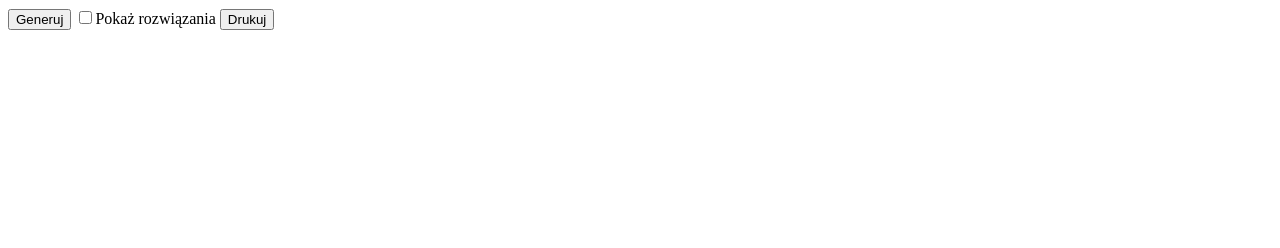
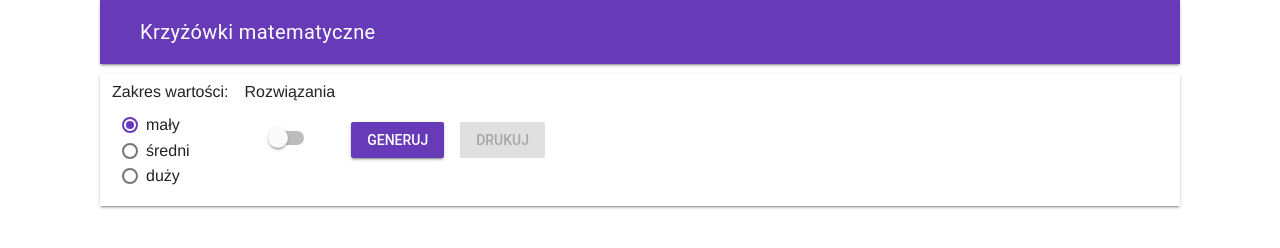
Before and after one commit to qbbalys/Math-Puzzle-Gen, a plain HTML site: page index.html in a window 1280 px wide. Drawn offline with nearby package versions, Linux system fonts and the light colour scheme.

Commit message:
Version 1.0

```diff
--- a/css/style.css
+++ b/css/style.css
@@ -1,35 +1,91 @@
 table.puzzle {
     margin: 20px;
-    float: left;
     border-collapse: collapse;
     text-align: center;
 }
 
 .puzzle tr {
-    height: 40px;
+    height: 25pt;
 }
 
 .puzzle td {
-    border: 1px solid black;
-    width: 40px;
+    border: 1pt solid black;
+    width: 25pt;
 }
 
 td.filled {
-    background-color: grey;
+    background-color: rgb(103,58,183);
 }
 
 td.solved {
-    background-color: lightgreen;
+    background-color: rgb(255,215,64);
+}
+
+.wrapper {
+    max-width: 1080px;
+    margin: 0 auto;
+}
+
+.container {
+    display: flex;
+    flex-wrap: wrap;
+    justify-content: space-around;
+}
+
+.mdl-layout__header-row {
+    padding: 0px 40px;
+}
+
+.menu {
+    margin: 10px 0px;
+    padding: 4px;
+    display: flex;
+    flex-wrap: wrap;
+}
+.menu-section {
+    margin: 0px 4px;
+    padding: 4px;
+}
+
+.menu-label {
+    font-size: 16px;
+}
+
+.menu-section-stacked {
+    display: flex;
+    flex-direction: column;
+    flex-wrap: wrap;
+    justify-content: space-around;
+}
+
+ul.options {
+    list-style-type: none;
+    padding: 10px;
+    margin: 0px;
+}
+
+.mdl-switch {
+    margin: 24px;
 }
 
 @media print {
     body * {
       visibility: hidden;
-      -webkit-print-color-adjust: exact !important;
     }
     #puzzles, #puzzles * {
       visibility: visible;
     }
+
+    td.filled {
+        background-color: gray !important;
+        -webkit-print-color-adjust: exact !important;
+    }
+
+    td.solved {
+        background-color: lightgray !important;
+        -webkit-print-color-adjust: exact !important;
+    }
+
     #puzzles {
       position: absolute;
       left: 0;
--- a/index.html
+++ b/index.html
@@ -4,15 +4,67 @@
 <head>
     <meta charset="utf-8">
     <title>Math Puzzle Generator</title>
+    <link rel="stylesheet" href="https://fonts.googleapis.com/icon?family=Material+Icons">
+    <link rel="stylesheet" href="https://code.getmdl.io/1.3.0/material.deep_purple-amber.min.css" />
     <link rel="stylesheet" href="css/style.css">
 </head>
 
 <body>
-    <button type="button" onclick="generatePuzzles()">Generuj</button>
-    <label><input id="solvedCheckbox" type="checkbox" onchange="displayPuzzles()">Pokaż rozwiązania</label>
-    <button type="button" onclick="window.print()">Drukuj</button>
-    <div id="puzzles"></div>
-    <script src="js/data.js" ></script>
+    <div class="wrapper mdl-layout--fixed-header">
+        <header class="mdl-layout__header">
+            <div class="mdl-layout__header-row">
+                <span class="mdl-layout-title">Krzyżówki matematyczne</span>
+            </div>
+        </header>
+        <div class="menu mdl-shadow--2dp">
+            <div class="menu-section">
+                <div class="menu-label">Zakres wartości:</div>
+                <ul class="options">
+                    <li>
+                        <label class="mdl-radio mdl-js-radio mdl-js-ripple-effect" for="rangeSmall">
+                            <input type="radio" id="rangeSmall" class="mdl-radio__button" name="valueRange" value="10"
+                                checked>
+                            <span class="mdl-radio__label">mały</span>
+                        </label>
+                    </li>
+                    <li>
+                        <label class="mdl-radio mdl-js-radio mdl-js-ripple-effect" for="rangeMedium">
+                            <input type="radio" id="rangeMedium" class="mdl-radio__button" name="valueRange" value="20">
+                            <span class="mdl-radio__label">średni</span>
+                        </label>
+                    </li>
+                    <li>
+                        <label class="mdl-radio mdl-js-radio mdl-js-ripple-effect" for="rangeLarge">
+                            <input type="radio" id="rangeLarge" class="mdl-radio__button" name="valueRange" value="50">
+                            <span class="mdl-radio__label">duży</span>
+                        </label>
+                    </li>
+                </ul>
+            </div>
+            <div class="menu-section">
+                <div class="menu-label">Rozwiązania</div>
+                <label class="mdl-switch mdl-js-switch mdl-js-ripple-effect" for="solvedCheckbox">
+                    <input type="checkbox" id="solvedCheckbox" class="mdl-switch__input" onchange="displayPuzzles()">
+                </label>
+            </div>
+            <div class="menu-section menu-section-stacked">
+                <button class="mdl-button mdl-js-button mdl-button--raised mdl-js-ripple-effect mdl-button--colored"
+                    onclick="generatePuzzles()">
+                    Generuj
+                </button>
+            </div>
+            <div class="menu-section menu-section-stacked">
+                <button id="printBtn"
+                    class="mdl-button mdl-js-button mdl-button--raised mdl-js-ripple-effect mdl-button--accent"
+                    onclick="window.print()" disabled>
+                    Drukuj
+                </button>
+            </div>
+        </div>
+    </div>
+    <div class="container wrapper mdl-shadow--2dp" id="puzzles"></div>
+    <script defer src="https://code.getmdl.io/1.3.0/material.min.js"></script>
+    <script src="js/data.js"></script>
     <script src="js/script.js"></script>
 </body>
 
--- a/js/script.js
+++ b/js/script.js
@@ -7,12 +7,14 @@ function randomInt(min, max) { // [min, max)
 }
 
 function generatePuzzles() {
+    var range = document.querySelector('input[name="valueRange"]:checked').value
     puzzles = [];
 
-    for (var i = 0; i < 9; ++i) {
-        puzzles.push(new Puzzle(15));
+    for (var i = 0; i < 12; ++i) {
+        puzzles.push(new Puzzle(range));
     }
 
+    document.getElementById("printBtn").disabled = false;
     displayPuzzles();
 }
 
@@ -30,20 +32,24 @@ function displayPuzzles() {
 class Puzzle {
 
     constructor(maxValue) {
-        this.board = initialBoard;
+        this.board = new Array(initialBoard.length);
+        for (var i = 0; i < initialBoard.length; ++i) {
+            this.board[i] = initialBoard[i].slice();
+        }
+
         this.setupValues(maxValue);
         this.mask = masks[randomInt(0, masks.length)];
     }
 
     setupValues(maxValue) {
-        this.board[0][0] = randomInt(0, maxValue);
-        this.board[0][2] = randomInt(0, this.board[0][0]);
+        this.board[0][0] = randomInt(2, maxValue);
+        this.board[0][2] = randomInt(1, this.board[0][0] - 1);
         this.board[0][4] = this.board[0][0] - this.board[0][2];
 
         this.board[4][4] = randomInt(this.board[0][4], maxValue);
         this.board[2][4] = this.board[4][4] - this.board[0][4];
 
-        this.board[2][2] = randomInt(0, maxValue);
+        this.board[2][2] = randomInt(1, maxValue);
         this.board[2][0] = this.board[2][4] + this.board[2][2];
         this.board[4][0] = this.board[0][0] + this.board[2][0];
         this.board[4][2] = this.board[0][2] + this.board[2][2];
```
